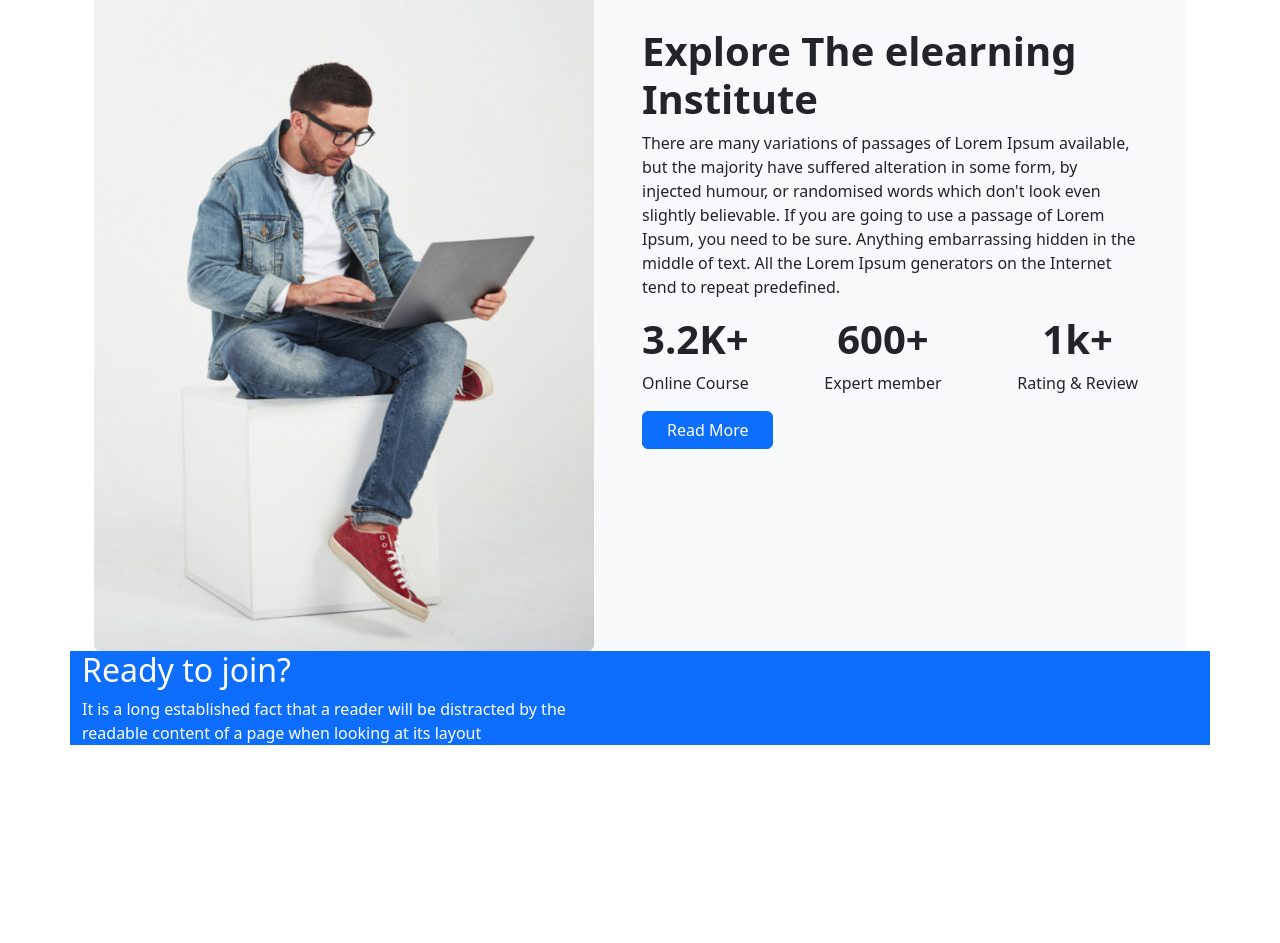
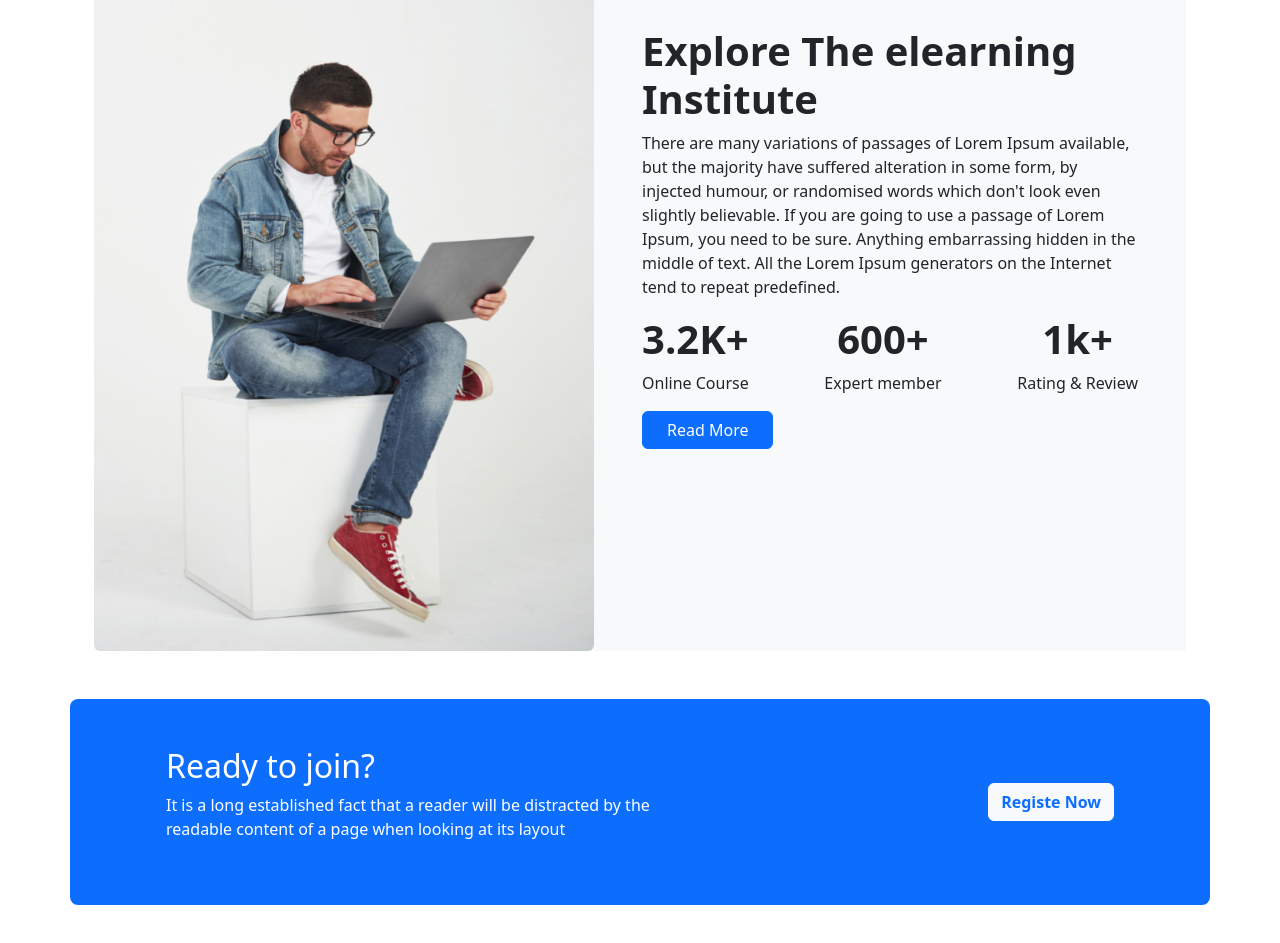
Before and after one commit to Ridoy-abdullah/edu-course, a plain HTML site: page index.html in a window 1280 px wide. Shown: the part 1749-2692 px from the top of the page. Before the commit the page ends 2510 px from the top, so only its background shows below. Drawn offline with nearby package versions, Linux system fonts and the light colour scheme; files whose address does not match are found by name.

Commit message:
register-section-add

```diff
--- a/index.html
+++ b/index.html
@@ -261,18 +261,17 @@
                 </div>
         </section>
         <section>
-            <div class="container bg-primary">
-                <div class="text-white">
+            <div
+                class="container bg-primary d-flex flex-column flex-lg-row justify-content-between align-items-center p-lg-5 p-4 mb-5 mt-5 rounded-3">
+                <div class="text-white px-5  text-center text-lg-start">
                     <h2>Ready to join?</h2>
                     <p>It is a long established fact that a reader will be distracted by the <br> readable content of a
                         page when looking at its layout</p>
                 </div>
-                <div>
+                <div class="px-5">
+                    <button type="button" class="btn btn-light text-primary fw-bold">Registe Now</button>
+                </div>
 
-                </div>
-                <div>
-
-                </div>
             </div>
         </section>
     </main>
```
